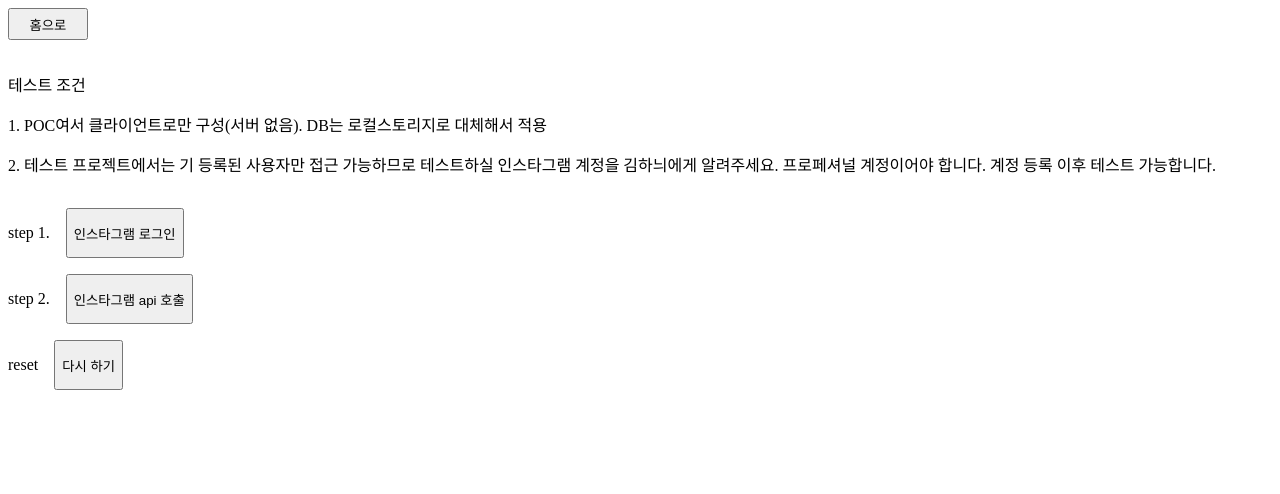
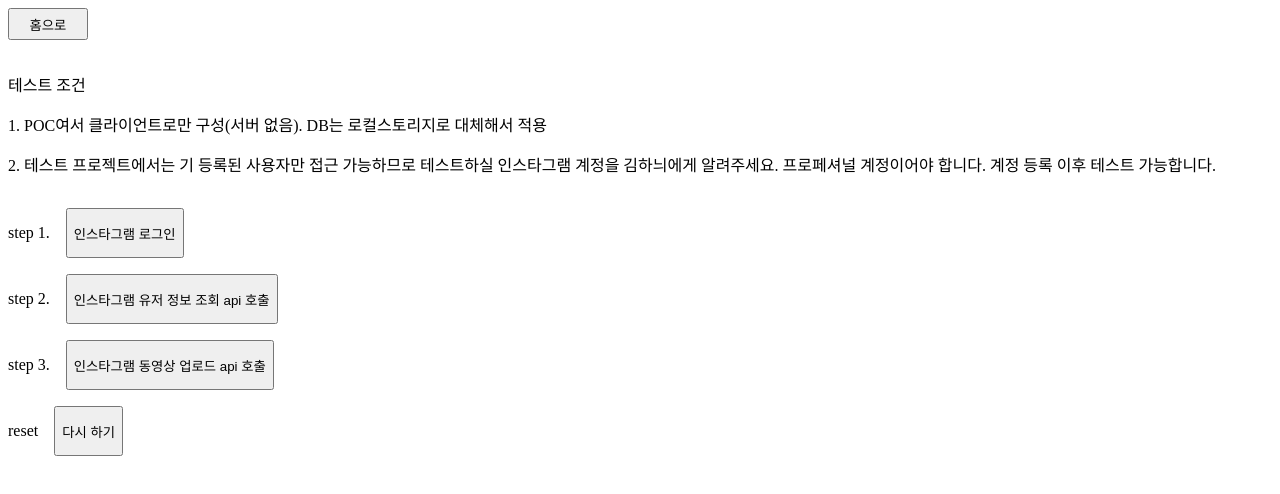
Before and after one commit to hani2057/oath-test, a React (Vite) app: page /instagram in a window 1280 px wide. Shown: the top 494 px of the page. Built offline with nearby package versions, Linux system fonts and the light colour scheme; no server answers.

Commit message:
[feat] 인스타그램 동영상 업로드 추가

```diff
--- a/src/pages/instagram/instagram.tsx
+++ b/src/pages/instagram/instagram.tsx
@@ -7,14 +7,18 @@
 const REDIRECT_BASE_URL = import.meta.env.VITE_APP_BASE_URL;
 const STATE = import.meta.env.VITE_STATE;
 const INSTAGRAM_API_BASE_URL = "https://graph.instagram.com/v21.0";
+const VIDEO_URL =
+  "https://s3.ap-northeast-2.amazonaws.com/dev.honeydevelop.com/assets/test.mp4";
 
 export function Instagram() {
   const [accessToken, setAccessToken] = useState(
     localStorage.getItem("instagram_access_token")
   );
-  const [data, setData] = useState<{ id: string; username: string } | null>(
-    null
-  );
+  const [userData, setUserData] = useState<{
+    id: string;
+    username: string;
+  } | null>(null);
+  const [videoUploadCompleted, setVideoUploadCompleted] = useState(false);
 
   const handleOauthLogIn = () => {
     const paramsObj = {
@@ -43,7 +47,40 @@
           access_token: accessToken,
         },
       });
-      setData(res.data);
+      setUserData(res.data);
+    } catch (err) {
+      console.error(err);
+    }
+  };
+
+  const handleUploadVideo = async () => {
+    try {
+      const containerInitRes = await axios({
+        method: "post",
+        url: `${INSTAGRAM_API_BASE_URL}/${userData?.id}/media`,
+        headers: {
+          Authorization: `Bearer ${accessToken}`,
+          "Content-Type": "application/json",
+        },
+        data: {
+          media_type: "VIDEO",
+          video_url: VIDEO_URL,
+        },
+      });
+      const containerId = containerInitRes.data.id;
+
+      const containerPublishRes = await axios({
+        method: "post",
+        url: `${INSTAGRAM_API_BASE_URL}/${userData?.id}/media_publish`,
+        headers: {
+          Authorization: `Bearer ${accessToken}`,
+          "Content-Type": "application/json",
+        },
+        data: {
+          creation_id: containerId,
+        },
+      });
+      if (containerPublishRes.data.id) setVideoUploadCompleted(true);
     } catch (err) {
       console.error(err);
     }
@@ -52,6 +89,8 @@
   const handleClickReset = () => {
     localStorage.clear();
     setAccessToken(null);
+    setUserData(null);
+    setVideoUploadCompleted(false);
   };
 
   return (
@@ -78,8 +117,17 @@
       </div>
       <div style={{ display: "flex", gap: "1rem" }}>
         <p>step 2.</p>
-        <button onClick={handleGetUserName}>인스타그램 api 호출</button>
-        {data && <p>인스타그램 계정 이름: {data.username}</p>}
+        <button onClick={handleGetUserName}>
+          인스타그램 유저 정보 조회 api 호출
+        </button>
+        {userData && <p>인스타그램 계정 이름: {userData.username}</p>}
+      </div>
+      <div style={{ display: "flex", gap: "1rem" }}>
+        <p>step 3.</p>
+        <button onClick={handleUploadVideo}>
+          인스타그램 동영상 업로드 api 호출
+        </button>
+        {videoUploadCompleted && <p>동영상 업로드 성공</p>}
       </div>
       <div style={{ display: "flex", gap: "1rem" }}>
         <p>reset</p>
```
